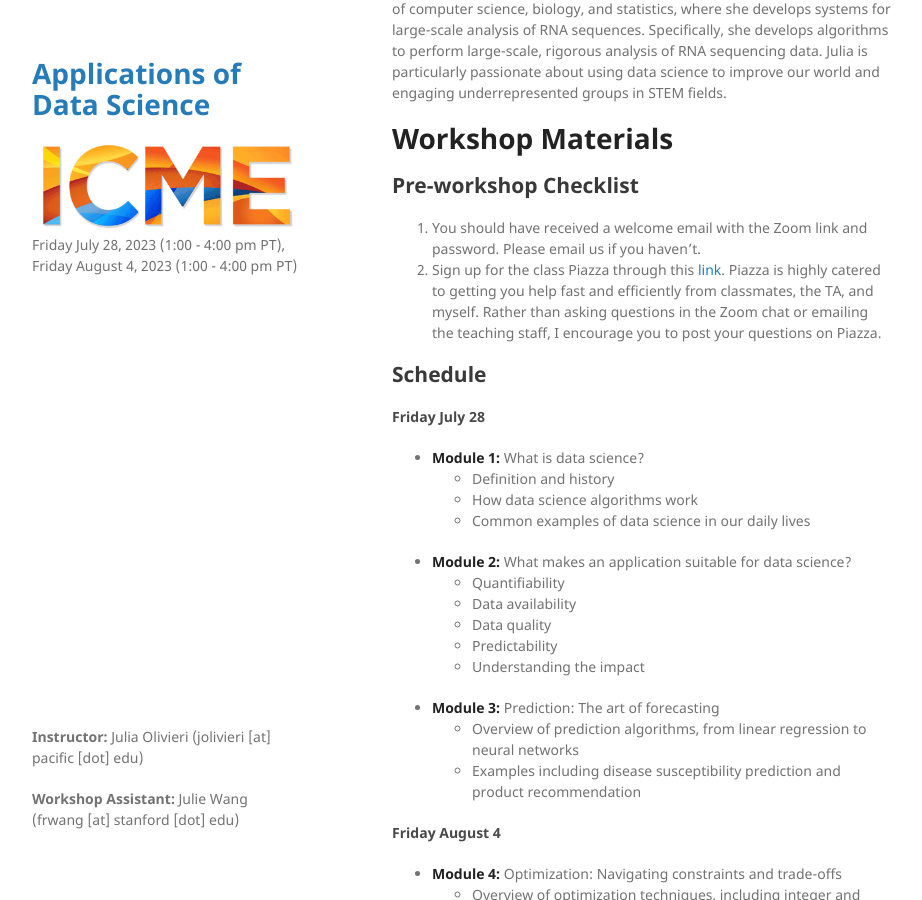
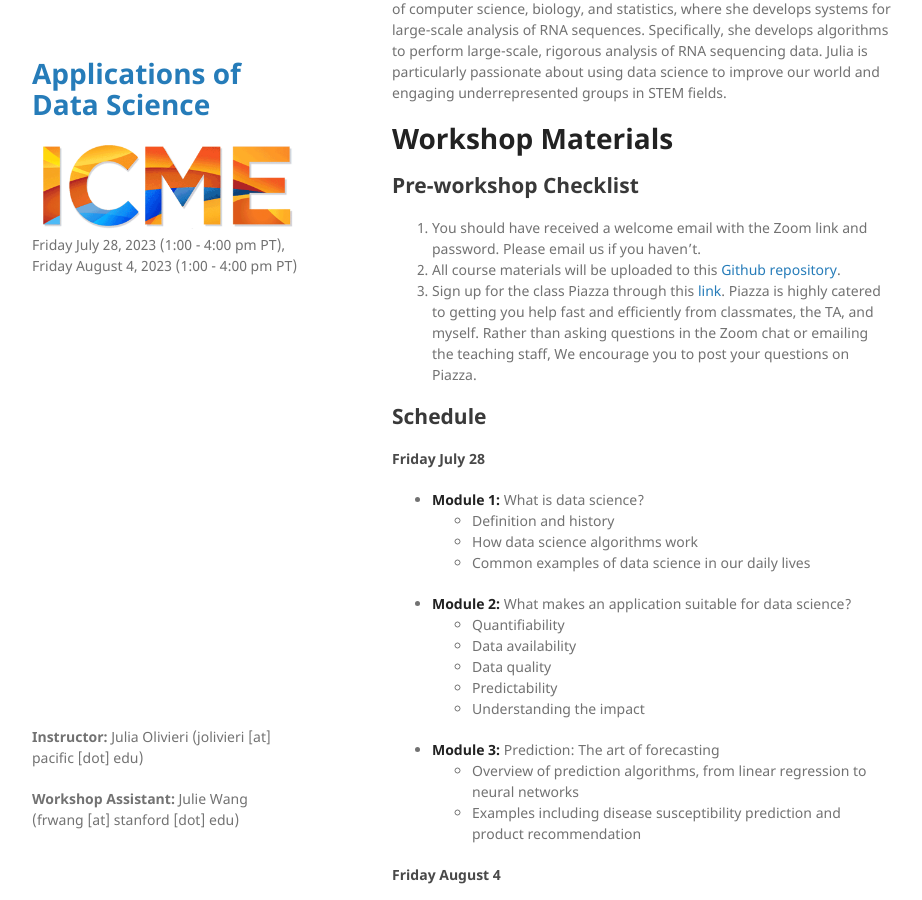
Before and after one commit to juliefrwang/applications-of-data-science-workshop, a Jekyll site: the page built from index.md, in a window 1280 px wide and 900 px high, scrolled down 734 px. Shown: the whole window, without its empty margins (178-1100 px from the left). Built offline with Jekyll 4.4.1, drawn with Linux system fonts in a browser that asks for light colours; our own code applies the rules of GitHub Pages for plain Markdown files.

Commit message:
Add github iof course material

```diff
--- a/index.md
+++ b/index.md
@@ -16,7 +16,8 @@ A recent PhD from ICME, Julia Olivieri is an Assistant Professor of Computer Sci
 
 ## Pre-workshop Checklist
 1. You should have received a welcome email with the Zoom link and password. Please email us if you haven’t.
-2. Sign up for the class Piazza through this [link](https://piazza.com/stanford/summer2023/icmesum06/info). Piazza is highly catered to getting you help fast and efficiently from classmates, the TA, and myself. Rather than asking questions in the Zoom chat or emailing the teaching staff, I encourage you to post your questions on Piazza.
+2. All course materials will be uploaded to this [Github repository](https://github.com/juliaolivieri/SWS06-Applications-of-Data-Science).
+3. Sign up for the class Piazza through this [link](https://piazza.com/stanford/summer2023/icmesum06/info). Piazza is highly catered to getting you help fast and efficiently from classmates, the TA, and myself. Rather than asking questions in the Zoom chat or emailing the teaching staff, We encourage you to post your questions on Piazza.
 
 ## Schedule
 #### Friday July 28 <!--[[slides](/docs/day1-digital-exhaust-and-ml.pdf)] [[zoom recording](https://stanford.zoom.us/rec/share/AkpiSzqyUvzlQZdslmzvElXjFpS2fvteI50BemyZFcA-D3mdocRsoy1WJdkoysOh.cEQOPM8XKS_kPBBQ?startTime=1660592689000)]-->
```
